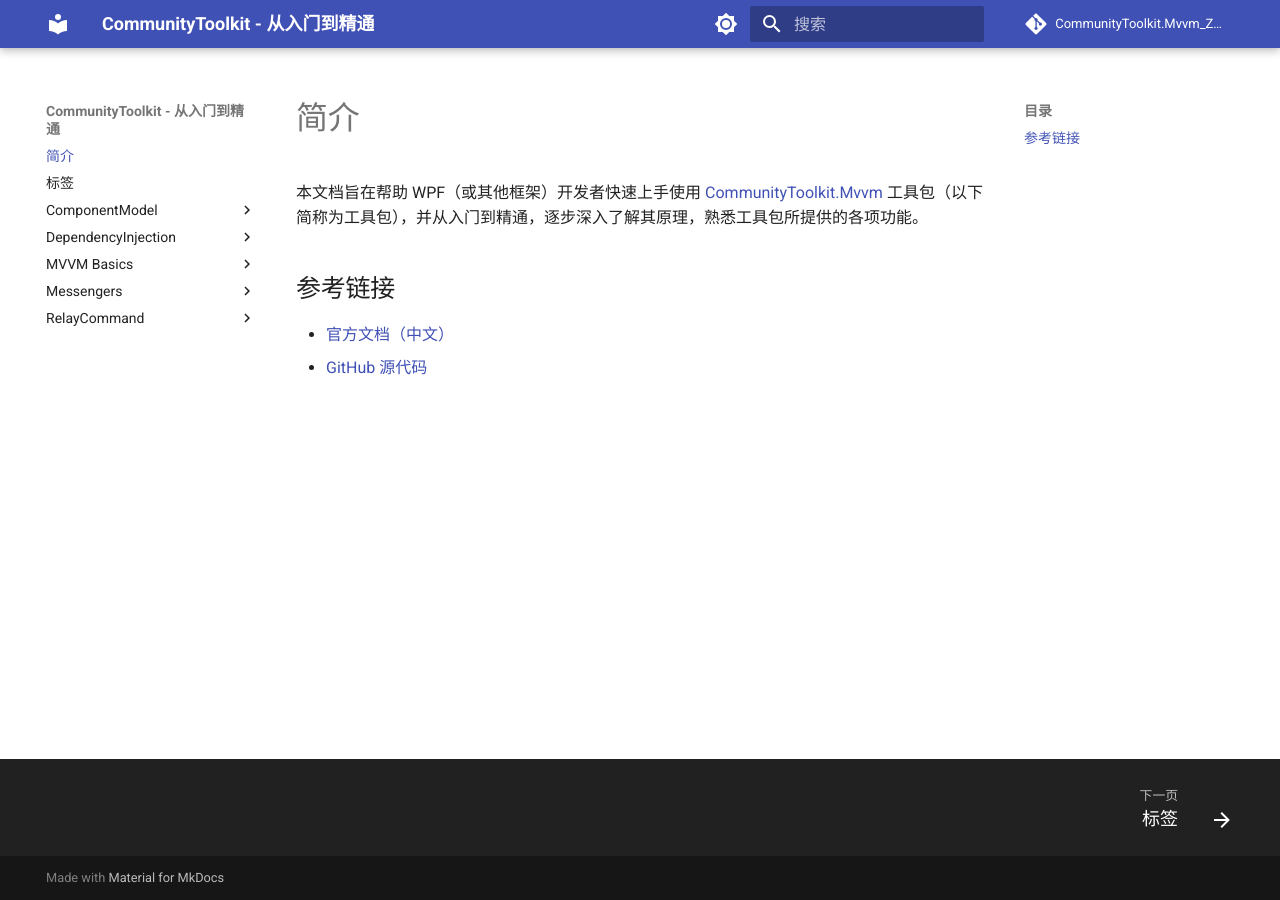
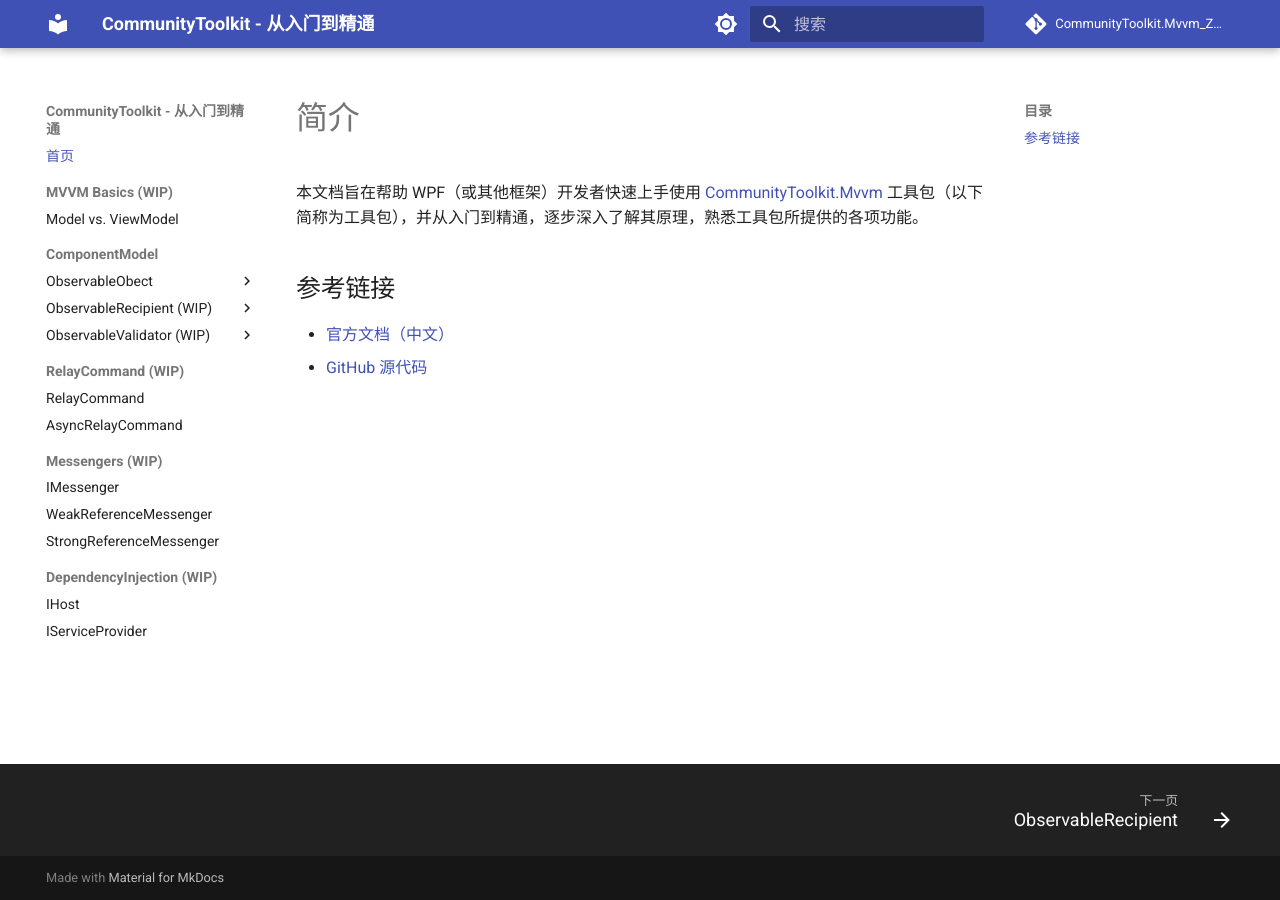
Before and after one commit to BYJRK/CommunityToolkit.Mvvm_ZeroToHero, an MkDocs documentation site: the page built from docs/index.md, in a window 1280 px wide. Built offline with MkDocs 1.6.1 and Material for MkDocs 9.7.7, drawn with Linux system fonts in a browser that asks for light colours; comment, search, counter and statistics services are not loaded.

Commit message:
Update navigation structure

```diff
--- a/mkdocs.yml
+++ b/mkdocs.yml
@@ -9,6 +9,9 @@
   language: zh
   features:
     - navigation.indexes
+    - navigation.instant
+    - navigation.instant.progress
+    - navigation.sections
     - search.suggest
     - navigation.footer
     - content.tooltips
@@ -45,3 +48,31 @@
   - tags:
       tags_file: tags.md
   - search
+
+nav:
+  - 首页: index.md
+  - MVVM Basics (WIP):
+    # - INotifyPropertyChanged
+    # - INotifyCollectionChanged
+    # - INotifyDataErrorInfo
+    # - ICommand
+    - Model vs. ViewModel: MVVM Basics/ModelVsViewModel.md
+  - ComponentModel:
+    - ObservableObect:
+      - ObservableObect: ComponentModel/ObservableObject/index.md
+      - OnPropertyChanged: ComponentModel/ObservableObject/OnPropertyChanged.md
+      - SetProperty: ComponentModel/ObservableObject/SetProperty.md
+    - ObservableRecipient (WIP):
+      - ObservableRecipient: ComponentModel/ObservableRecipient.md
+    - ObservableValidator (WIP):
+      - ObservableValidator: ComponentModel/ObservableValidator.md
+  - RelayCommand (WIP):
+    - RelayCommand: RelayCommand/RelayCommand.md
+    - AsyncRelayCommand: RelayCommand/AsyncRelayCommand.md
+  - Messengers (WIP):
+    - IMessenger: Messengers/IMessenger.md
+    - WeakReferenceMessenger: Messengers/WeakReferenceMessenger.md
+    - StrongReferenceMessenger: Messengers/StrongReferenceMessenger.md
+  - DependencyInjection (WIP):
+    - IHost: DependencyInjection/IHost.md
+    - IServiceProvider: DependencyInjection/IServiceProvider.md
```
